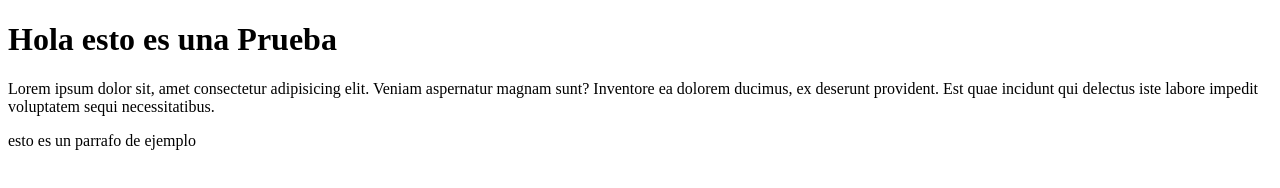
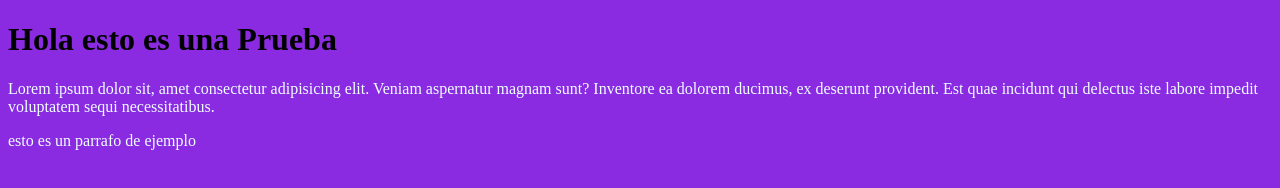
Before and after one commit to alex2187/CursoGit, a plain HTML site: page index.html in a window 1280 px wide. Drawn offline with Linux system fonts and the light colour scheme.

Commit message:
Nuevo Cambio

```diff
--- /dev/null
+++ b/estilos/estilos.css
@@ -0,0 +1,7 @@
+body {
+    background-color: blueviolet;
+}
+
+p{
+    color:azure;
+}
--- a/index.html
+++ b/index.html
@@ -5,6 +5,7 @@
     <meta http-equiv="X-UA-Compatible" content="IE=edge">
     <meta name="viewport" content="width=device-width, initial-scale=1.0">
     <title>Document</title>
+    <link rel="stylesheet" href="./estilos/estilos.css">
 </head>
 <body>
     <h1>Hola esto es una Prueba </h1>
```
Also changed, not shown: js/source.js (added).
